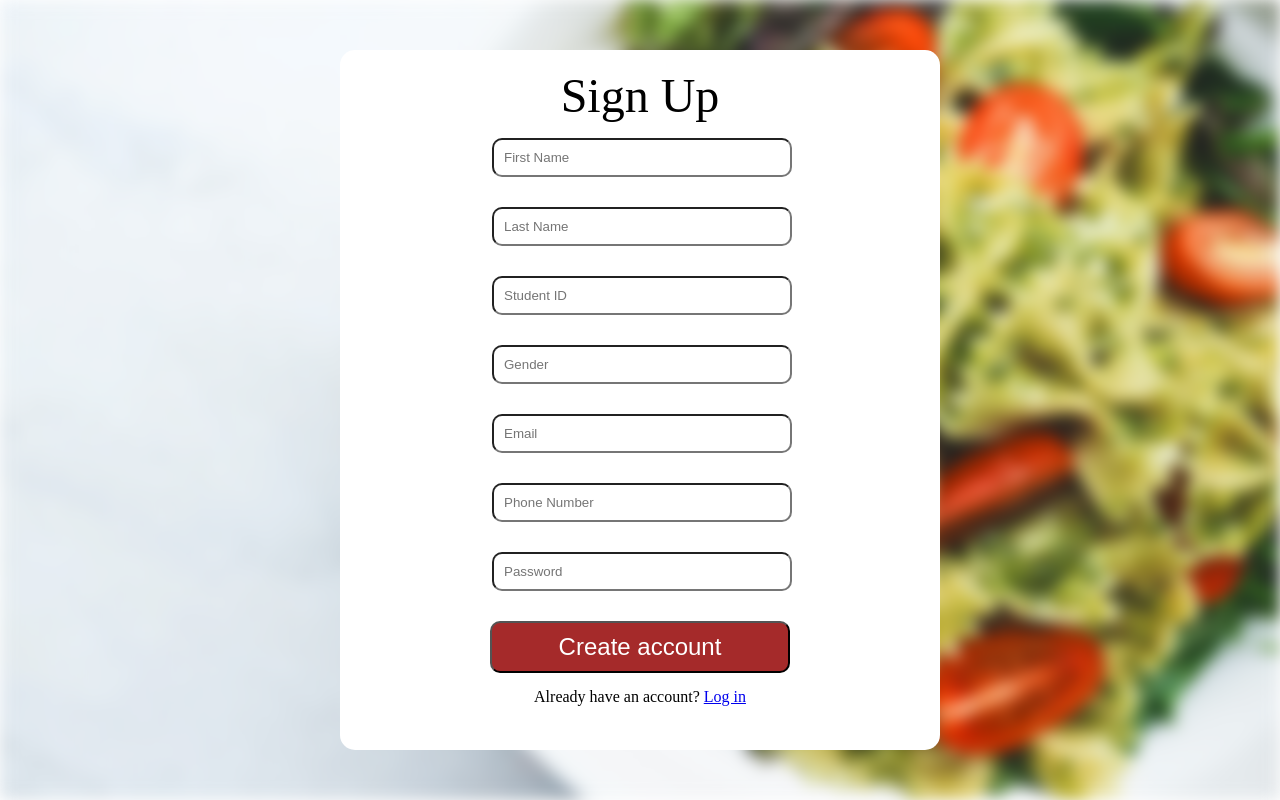
After one commit to Akwasi123/AshesiEats-Software-Engineering-Project, a PHP site: page /signup.html in a window 1280 px wide. The commit adds this page. Run offline with PHP 8.4, Linux system fonts and the light colour scheme.

Commit message:
Sign up page complete

```diff
--- a/assets/css/index.css
+++ b/assets/css/index.css
@@ -26,11 +26,19 @@ body{
 
 }
 
-.login-container > .brand{
+.signup-container{
+    background-color: white;
+    border-radius: 15px;
+    width: 600px;
+    height: 700px;
+
+}
+
+.login-container, .signup-container > .brand{
     text-align: center;
 }
 
-.login-container .login-form{
+.login-container .login-form, .signup-container .login-form{
     text-align: center;
 }
 
@@ -51,7 +59,7 @@ body{
 
 
 .field{
-    padding: 20px;
+    padding: 15px;
 }
 
 input[type="button"]{
@@ -60,7 +68,7 @@ input[type="button"]{
     font-size: 1.5rem;
 }
 
-.background-image{
+.login-background-image{
     position: absolute;
     background-image: url("/assets/img/lily-banse--YHSwy6uqvk-unsplash.jpg");
     filter: blur(8px);
@@ -70,3 +78,14 @@ input[type="button"]{
     width: 100%;
     z-index: -1;
 }
+
+.signup-background-image{
+    position: absolute;
+    background-image: url("/assets/img/lily-banse--YHSwy6uqvk-unsplash.jpg");
+    filter: blur(8px);
+    background-repeat: no-repeat;
+    background-size: 100%;
+    height: 100%;
+    width: 100%;
+    z-index: -1;
+}
--- a/index.html
+++ b/index.html
@@ -34,10 +34,10 @@
         </form>
 
         <!-- create account -->
-        <span class="create-account">Don't have an account? Sign up <a href="#">here.</a></span>
+        <span class="create-account">Don't have an account? Sign up <a href="signup.html">here.</a></span>
     </div>
 
-    <img src="/assets/img/lily-banse--YHSwy6uqvk-unsplash.jpg" alt="" class="background-image">
+    <img src="/assets/img/lily-banse--YHSwy6uqvk-unsplash.jpg" alt="" class="login-background-image">
 </body>
 
 </html>
--- /dev/null
+++ b/signup.html
@@ -0,0 +1,68 @@
+<!DOCTYPE html>
+<html lang="en">
+
+<head>
+    <meta charset="UTF-8">
+    <meta http-equiv="X-UA-Compatible" content="IE=edge">
+    <meta name="viewport" content="width=device-width, initial-scale=1.0">
+    <link rel="stylesheet" href="/assets/css/index.css">
+    <title>Create an account</title>
+</head>
+
+<body>
+    <!-- login page -->
+    <div class="signup-container">
+        <!-- brand -->
+        <div class="brand">
+            <img src="" alt="">
+            <p>Sign Up</p>
+        </div>
+        <form action="" class="login-form">
+            <div class="field">
+                <img src="" alt="">
+                <input type="text" placeholder="First Name">
+            </div>
+
+            <div class="field">
+                <img src="" alt="">
+                <input type="text" placeholder="Last Name">
+            </div>
+
+            <div class="field">
+                <img src="" alt="">
+                <input type="text" placeholder="Student ID">
+            </div>
+
+            <div class="field">
+                <img src="" alt="">
+                <input type="text" placeholder="Gender">
+            </div>
+
+            <div class="field">
+                <img src="" alt="">
+                <input type="text" placeholder="Email">
+            </div>
+
+            <div class="field">
+                <img src="" alt="">
+                <input type="text" placeholder="Phone Number">
+            </div>
+
+            <div class="field">
+                <img src="" alt="">
+                <input type="password" placeholder="Password">
+            </div>
+
+            <div class="field">
+                <input type="button" value="Create account">
+            </div>
+        </form>
+
+        <!-- create account -->
+        <span class="create-account">Already have an account? <a href="#">Log in</a></span>
+    </div>
+
+    <img src="/assets/img/eaters-collective-12eHC6FxPyg-unsplash.jpg" alt="" class="signup-background-image">
+</body>
+
+</html>
```
Also changed, not shown: assets/img/cala-w6ftFbPCs9I-unsplash.jpg (added), assets/img/eaters-collective-12eHC6FxPyg-unsplash.jpg (added), 1 other file.
